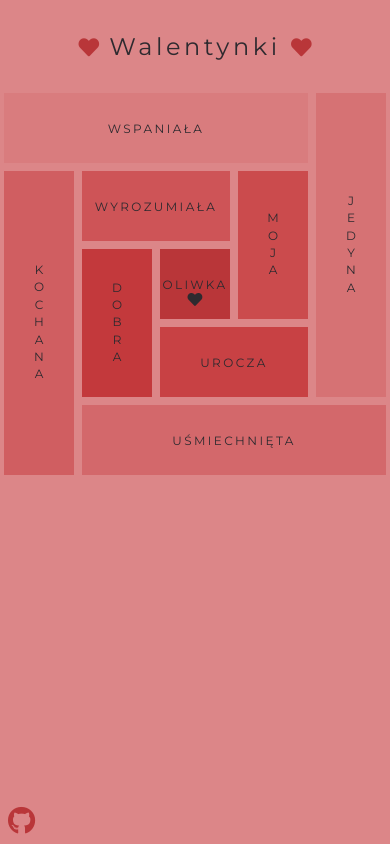
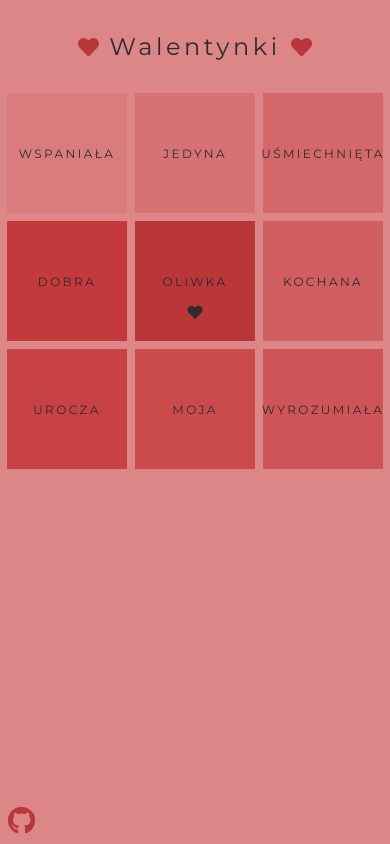
Before and after one commit to Malelus/KartkaWalentynkowa, a plain HTML site: page index.html in a window 390 px wide. Drawn offline with Linux system fonts and the light colour scheme.

Commit message:
Minor improvements

```diff
--- a/addons/main.js
+++ b/addons/main.js
@@ -3,7 +3,7 @@ window.onload = () => {
   //===// Loading classes //===//
   //===========================//
 
-  // To do something
+  // Empty
 
   //=============================//
   //===// Loading variables //===//
@@ -67,7 +67,7 @@ window.onload = () => {
   //====// Console //===//
   //====================//
 
-  // Console log animation status & transitions durations & delays
+  // Console log animation status & animations durations & delays
 
   consoleInit();
 
--- a/scss/_functions.scss
+++ b/scss/_functions.scss
@@ -59,6 +59,13 @@
     'fourth third third third third';
 }
 
+@mixin grid-template-areas-small {
+  grid-template-areas:
+    'first second third'
+    'eighth ninth fourth'
+    'seventh sixth fifth';
+}
+
 //=======================//
 //===// Mouse hover //===//
 //======================//
--- a/scss/_mobile.scss
+++ b/scss/_mobile.scss
@@ -38,6 +38,11 @@
         &__icon {
           --heart-size: 1.5rem;
         }
+
+        &--ver {
+          writing-mode: vertical-lr;
+          text-orientation: upright;
+        }
       }
     }
   }
--- a/scss/_variables.scss
+++ b/scss/_variables.scss
@@ -47,7 +47,7 @@ $time: (
   /*0.4s*/ 'btn-anim-time': 0.4s,
   /*0.8s*/ 'logo-anim-time': 0.8s,
   /*0.6s*/ 'heart-show': 0.6s,
-  /*1.2s*/ 'heart-beat': 1.2s,
+  /*1.2s*/ 'heart-beat': 0.6s,
   /*0.8s*/ 'anim-delay': 0.8s
 );
 
--- a/scss/main.scss
+++ b/scss/main.scss
@@ -84,9 +84,9 @@ header {
   .card {
     display: grid;
     gap: 0.5em;
-    grid-template: repeat(5, 70px) / repeat(5, 70px);
+    grid-template: repeat(3, 120px) / repeat(3, 120px);
 
-    @include grid-template-areas;
+    @include grid-template-areas-small;
 
     &__element {
       position: relative;
@@ -112,8 +112,8 @@ header {
       }
 
       &--ver {
-        writing-mode: vertical-lr;
-        text-orientation: upright;
+        writing-mode: horizontal-tb;
+        text-orientation: sideways;
       }
 
       &--hor {
```
Also changed, not shown: css/main.css, 1 other file.
